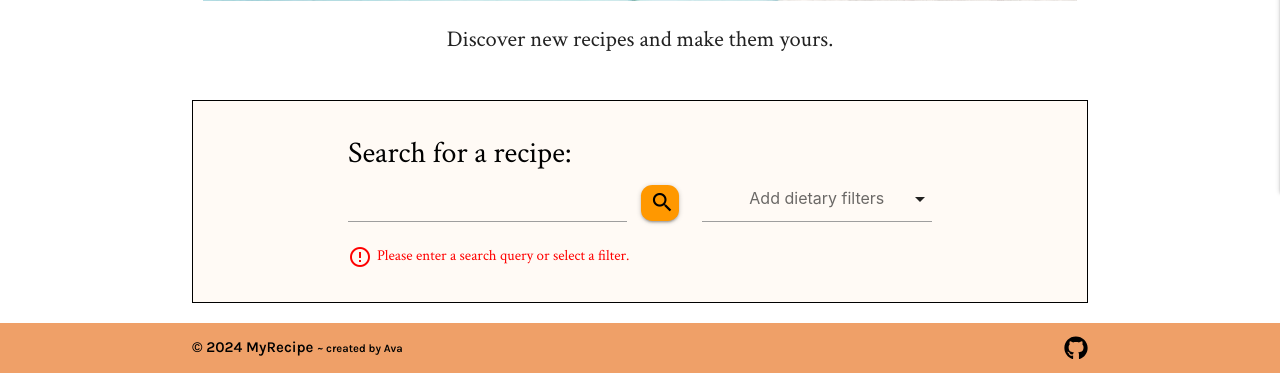
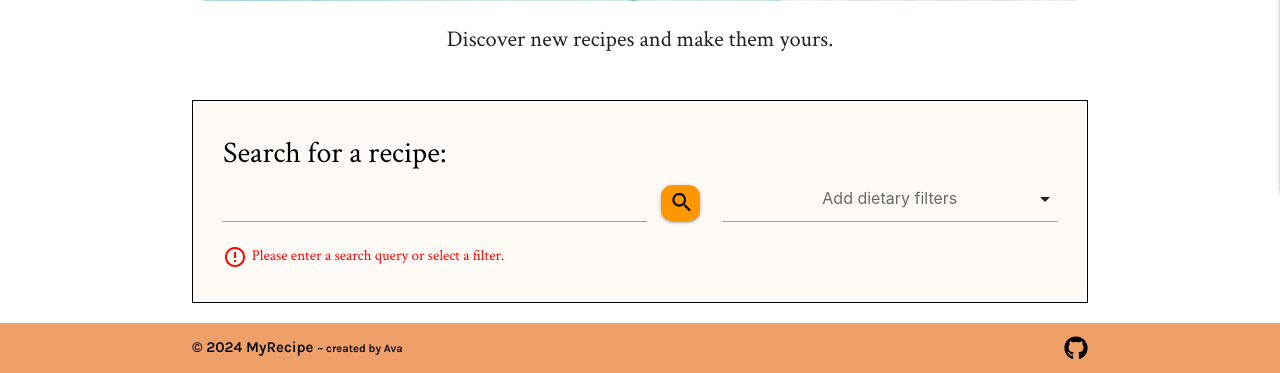
Before and after one commit to avabellaw/my-recipe, a Flask app: page /search in a window 1280 px wide. Shown: the part 668-1041 px from the top of the page. Run offline with Flask 3, Linux system fonts and the light colour scheme; data that the repository does not hold is empty; some libraries are stand-ins or nearby versions.

Commit message:
style: Remove container margins from search box

```diff
--- a/myrecipe/static/css/style.css
+++ b/myrecipe/static/css/style.css
@@ -336,6 +336,10 @@ input#search_bar:focus {
     border-bottom: 1px solid var(--main-colour);
     -webkit-box-shadow: 0 1px 0 0 var(--main-colour);
     box-shadow: 0 1px 0 0 var(--main-colour);
+}
+
+#search-box > form > .container {
+    width: 100%;
 }
 
 #search-box .container>.row {
```
